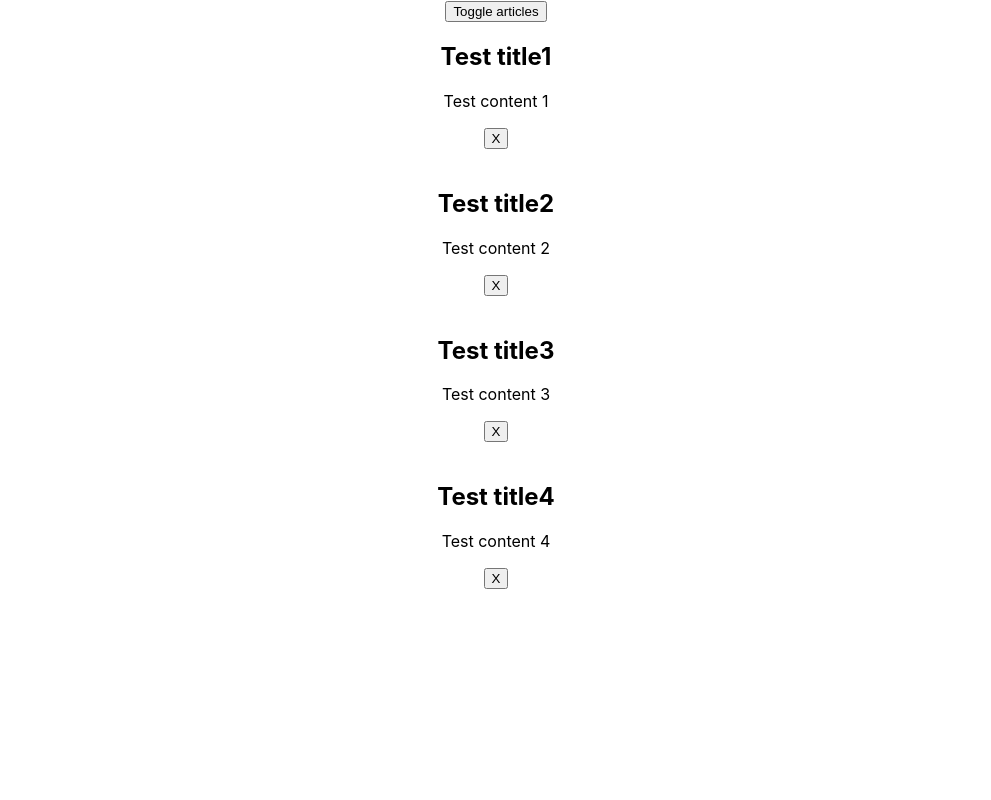
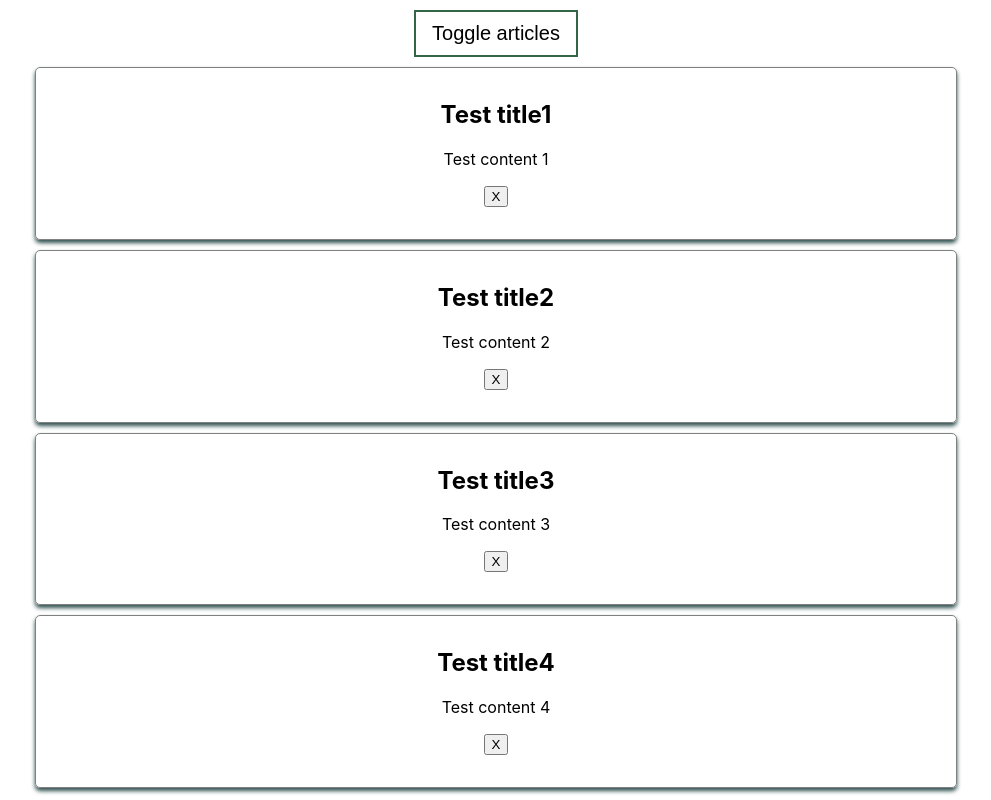
Before and after one commit to Jakubsoad/ReactTutorial, a React (Create React App) app: page / in a window 1280 px wide. Shown: the whole page, without its empty margins (144-1135 px from the left). Built offline with nearby package versions, Linux system fonts and the light colour scheme.

Commit message:
Inline styles

```diff
--- a/src/App.jsx
+++ b/src/App.jsx
@@ -1,6 +1,9 @@
 import React from 'react';
+
+import Article from './Article/Article';
+
 import './App.css';
-import Article from './Article/Article';
+import './Article/Article.css';
 
 class App extends React.Component {
 
@@ -31,7 +34,7 @@ class App extends React.Component {
     };
 
     toggleArticlesHandlers = () => {
-        const doesShow = [...this.state.showArticles];
+        const doesShow = this.state.showArticles;
         this.setState({showArticles: !doesShow});
     };
 
@@ -42,6 +45,17 @@ class App extends React.Component {
     };
 
     render() {
+
+        const buttonStyle = {
+            backgroundColor: 'white',
+            border: '2px solid #326647',
+            color: 'black',
+            padding: '10px 16px',
+            textAlign: 'center',
+            fontSize: '20px',
+            cursor: 'pointer',
+            margin: '10px 0'
+        };
 
         let articles = null;
 
@@ -60,7 +74,7 @@ class App extends React.Component {
 
         return (
             <div className='App'>
-                <button onClick={this.toggleArticlesHandlers}>Toggle articles</button>
+                <button style={buttonStyle} onClick={this.toggleArticlesHandlers}>Toggle articles</button>
                 { articles }
             </div>
         );
--- /dev/null
+++ b/src/Article/Article.css
@@ -0,0 +1,9 @@
+.Article {
+    width: 70%;
+    border: 1px solid grey;
+    border-radius: 5px;
+    box-shadow: 0 3px 4px darkslategray;
+    padding: 12px;
+    text-align: center;
+    margin: auto auto 10px;
+}
--- a/src/Article/Article.js
+++ b/src/Article/Article.js
@@ -2,7 +2,7 @@ import React from "react";
 
 const Article = props => {
     return(
-        <div >
+        <div className="Article">
             <h2>{ props.title }</h2>
             <p>{ props.content }</p>
             <button onClick={ props.deleteArticle }>X</button>
```
